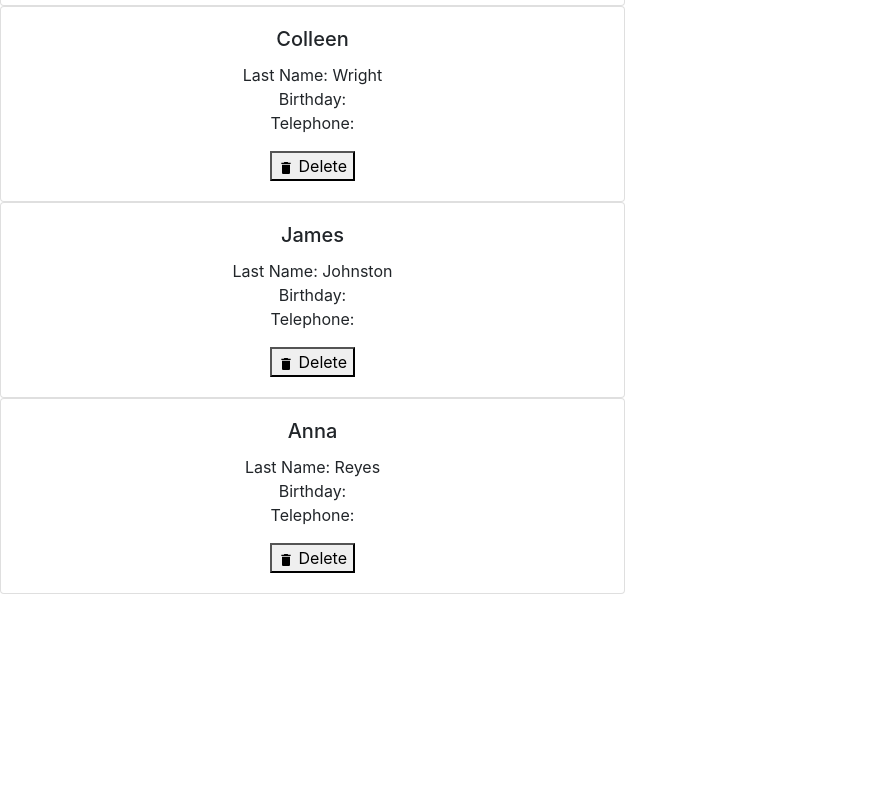
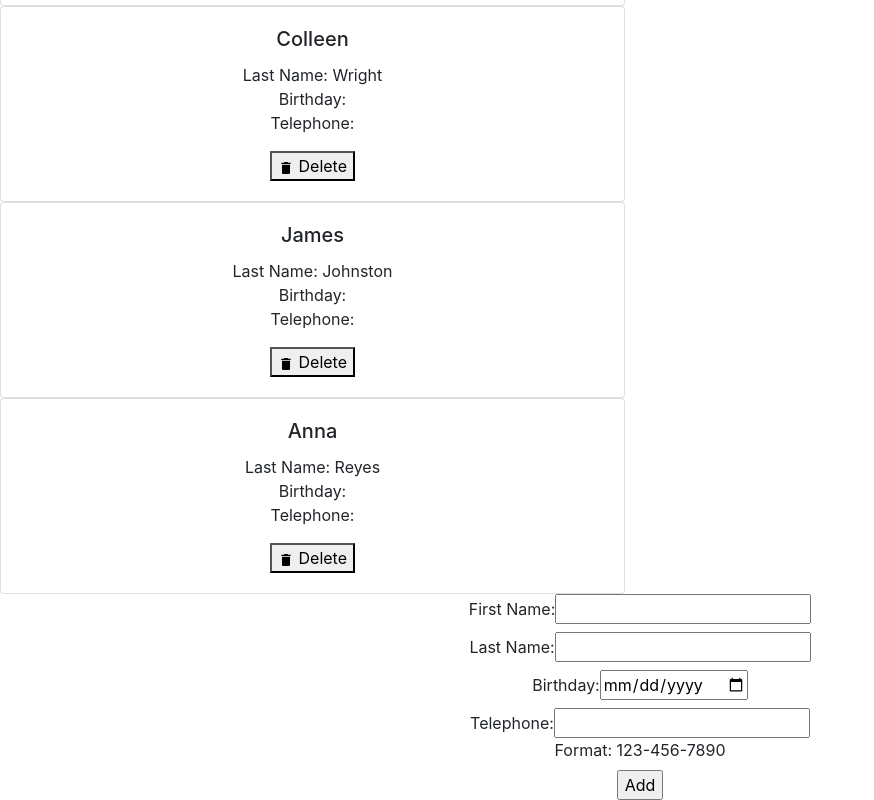
Before and after one commit to jiajern/react-address-book, a React (Create React App) app: page / in a window 1280 px wide. Shown: the part 638-1438 px from the top of the page, without its empty margins (0-874 px from the left). Before the commit the page ends 1232 px from the top, so only its background shows below. Built offline with nearby package versions, Linux system fonts and the light colour scheme.

Commit message:
established form

```diff
--- a/src/App.js
+++ b/src/App.js
@@ -1,3 +1,4 @@
+import 'bootstrap/dist/css/bootstrap.css';
 import React, { Component } from 'react';
 import './App.css';
 import Contact from './Contact/Contact';
@@ -41,7 +42,11 @@ class App extends Component {
         Birthday: "9/10/1975",
         Telephone: "200-707-8670"
       }
-    ]
+    ],
+    firstName: '',
+    lastName: '',
+    birthday: '',
+    telephone: ''
   }
 
   deleteHandler = (index) => {
@@ -51,6 +56,12 @@ class App extends Component {
       contacts.splice(index, 1);
       this.setState({ contacts: contacts });
     }
+  }
+
+  inputHandler = (event) => {
+    this.setState({
+
+    });
   }
 
   render() {
@@ -73,7 +84,36 @@ class App extends Component {
       <div className="App">
         <h1> Address Book </h1>
         {contacts}
-
+        <div>
+          <form>
+            <div>
+              <label>
+                First Name:
+              <input type="text" name="firstName" pattern="^[a-zA-Z'-]+$"/>
+              </label>
+            </div>
+            <div>
+              <label>
+                Last Name:
+              <input type="text" name="lastName" pattern="^[a-zA-Z'-]+$"/>
+              </label>
+            </div>
+            <div>
+              <label>
+                Birthday:
+              <input type="date" name="birthday" />
+              </label>
+            </div>
+            <div>
+              <label>
+                Telephone:
+              <input type="tel" name="telephone" pattern="[0-9]{3}-[0-9]{3}-[0-9]{4}" />
+              <div>Format: 123-456-7890</div>
+              </label>
+            </div>
+            <input type="submit" value="Add" />
+          </form>
+        </div>
       </div>
     );
   }
```
